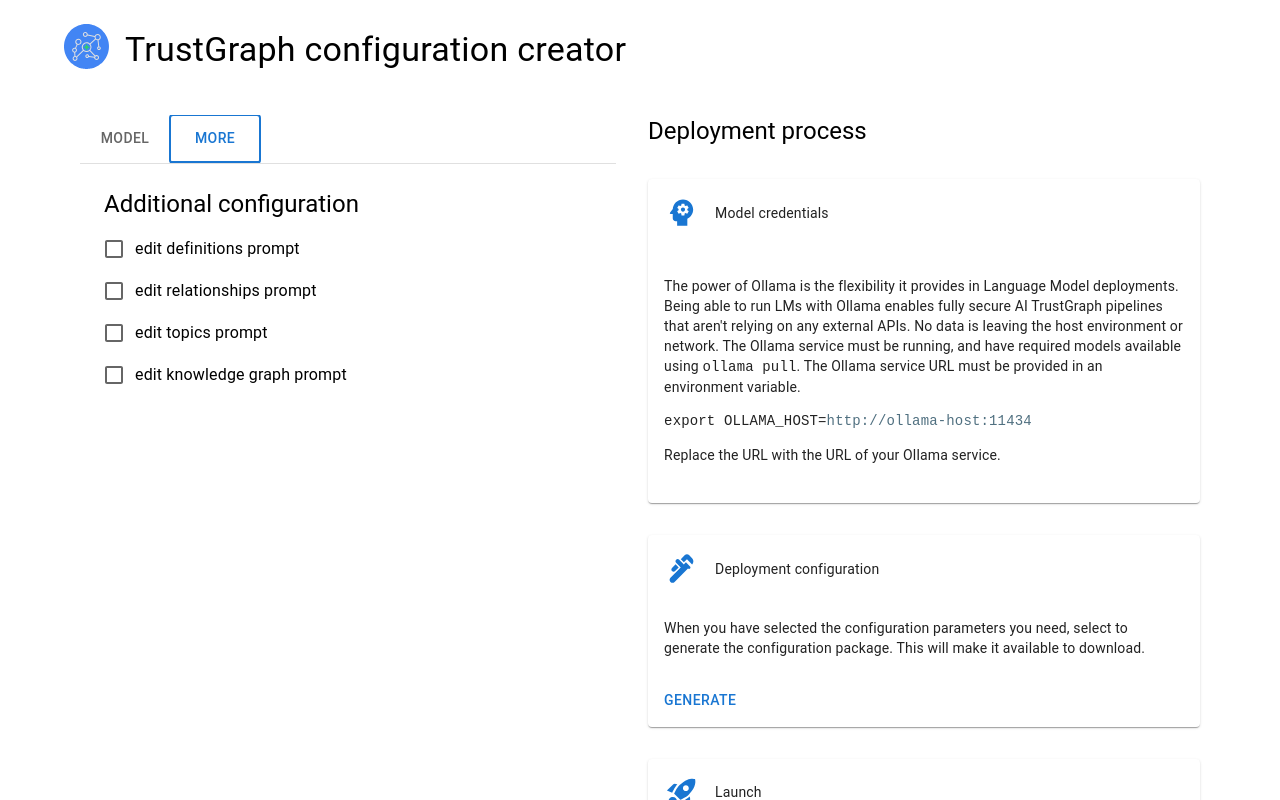
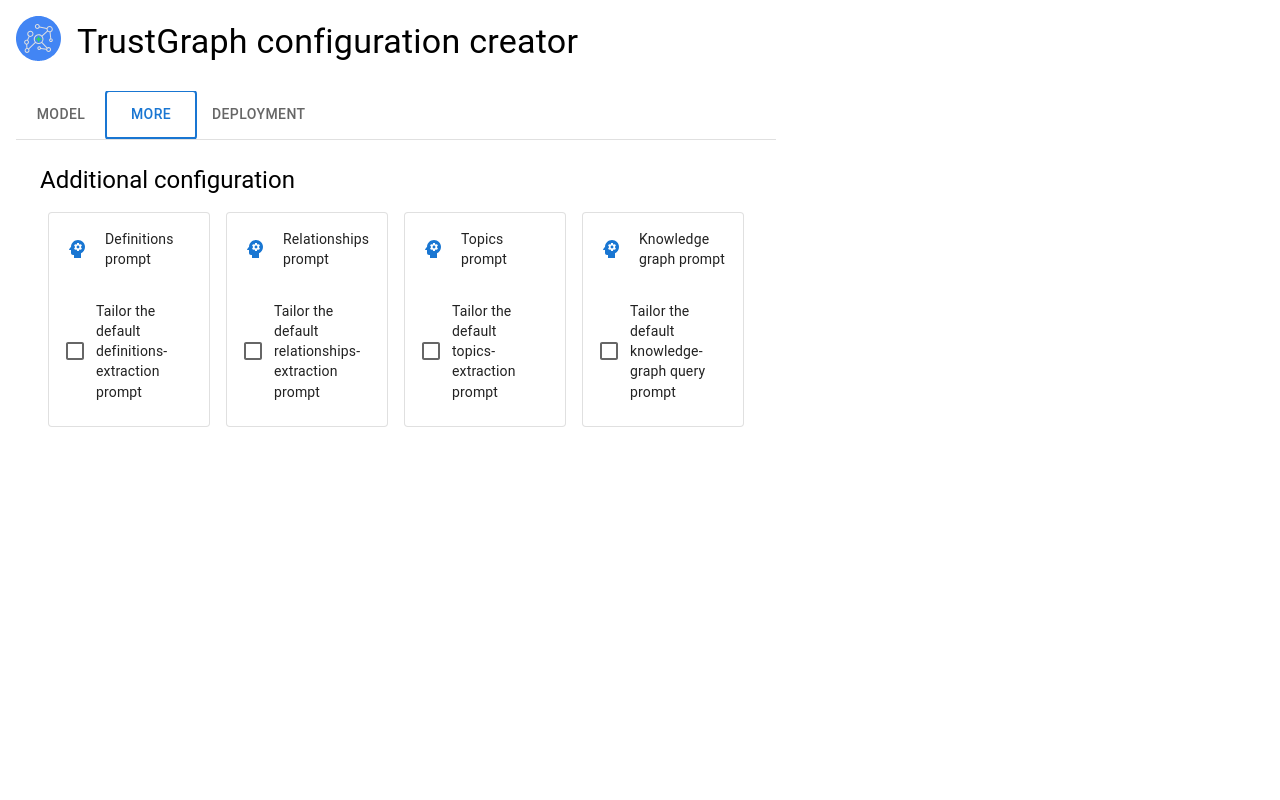
Before and after one commit to trustgraph-ai/simple-config-ui, a React (Vite) app: page / in a window 1280 px wide. Both pictures are taken after a click on the tab "MORE". Shown: the top 800 px of the page. Built offline with nearby package versions, Linux system fonts and the light colour scheme.

Commit message:
Pattern cards

```diff
--- a/src/App.scss
+++ b/src/App.scss
@@ -1,4 +1,11 @@
 #root {
-  margin: 0 auto;
-  padding: 1rem;
+    margin: 0 auto;
+    padding: 1rem;
+    height: 100vh;
 }
+
+body {
+    width: 100vh;
+    height: 100vh;
+    margin: 0;
+}
--- a/src/simple-editor/AdvancedOptions.tsx
+++ b/src/simple-editor/AdvancedOptions.tsx
@@ -1,9 +1,13 @@
 
 import React from 'react';
 
-import FormGroup from '@mui/material/FormGroup';
-import FormControlLabel from '@mui/material/FormControlLabel';
-import Checkbox from '@mui/material/Checkbox';
+import { FormGroup, FormControlLabel } from '@mui/material';
+import { Checkbox, Typography, Button } from '@mui/material';
+import { Card, CardHeader, CardContent, CardActions } from '@mui/material';
+import { Stack } from '@mui/material';
+import {
+    Psychology,
+} from '@mui/icons-material';
 
 import { useModelParamsStore } from './state/ModelParams';
 
@@ -55,48 +59,109 @@ const ParamsForm: React.FC = ({
     };
 
     return (
+        <>
 
+            <Stack direction="row">
+
+                <Card variant="outlined" sx={{ width: '16rem', m: 1 }}>
+                    <CardHeader
+                      avatar={<Psychology color="primary"/>}
+                      title="Definitions prompt"
+                    />
+                    <CardContent>
                         <FormGroup>
-
                             <FormControlLabel
                                 control={
                                     <Checkbox
                                         checked={definitions}
-                        onChange={onDefinitions}
+                                        onChange={onDefinitions}/>
+                                }
+                                label={
+                                    <Typography variant="body2">
+                                    Tailor the default definitions-extraction
+                                    prompt
+                                    </Typography>
+                                }
                             />
-                }
-                label="edit definitions prompt"
+                        </FormGroup>
+                    </CardContent>
+                </Card>
+
+                <Card variant="outlined" sx={{ width: '16rem', m : 1 }}>
+                    <CardHeader
+                      avatar={<Psychology color="primary"/>}
+                      title="Relationships prompt"
                     />
-
+                    <CardContent>
+                        <FormGroup>
                             <FormControlLabel
                                 control={
                                     <Checkbox
                                         checked={relationships}
-                        onChange={onRelationships}
+                                        onChange={onRelationships}/>
+                                }
+                                label={
+                                    <Typography variant="body2">
+                                    Tailor the default
+                                    relationships-extraction prompt
+                                    </Typography>
+                                }
                             />
-                }
-                label="edit relationships prompt"
+                        </FormGroup>
+                    </CardContent>
+                </Card>
+
+                <Card variant="outlined" sx={{ width: '16rem', m : 1 }}>
+                    <CardHeader
+                      avatar={<Psychology color="primary"/>}
+                      title="Topics prompt"
                     />
-
+                    <CardContent>
+                        <FormGroup>
                             <FormControlLabel
                                 control={
                                     <Checkbox
                                         checked={topics}
-                        onChange={onTopics}
+                                        onChange={onTopics}/>
+                                }
+                                label={
+                                    <Typography variant="body2">
+                                    Tailor the default
+                                    topics-extraction prompt
+                                    </Typography>
+                                }
                             />
-                }
-                label="edit topics prompt"
+                        </FormGroup>
+                    </CardContent>
+                </Card>
+
+                <Card variant="outlined" sx={{ width: '16rem', m : 1 }}>
+                    <CardHeader
+                      avatar={<Psychology color="primary"/>}
+                      title="Knowledge graph prompt"
                     />
+                    <CardContent>
+                        <FormGroup>
                             <FormControlLabel
                                 control={
                                     <Checkbox
                                         checked={kgQuery}
-                        onChange={onKgQuery}
-                    />
+                                        onChange={onKgQuery}/>
                                 }
-                label="edit knowledge graph prompt"
+                                label={
+                                    <Typography variant="body2">
+                                    Tailor the default
+                                    knowledge-graph query prompt
+                                    </Typography>
+                                }
                             />
                         </FormGroup>
+                    </CardContent>
+                </Card>
+
+            </Stack>
+
+        </>
 
     );
 };
--- a/src/simple-editor/Configuration.tsx
+++ b/src/simple-editor/Configuration.tsx
@@ -6,26 +6,27 @@ import { Tabs, Tab } from '@mui/material';
 
 import ParamsForm from './ParamsForm';
 import AdvancedOptions from './AdvancedOptions';
+import Deployment from './Deployment';
 import { useModelParamsStore } from './state/ModelParams';
 
 interface TabPanelProps {
     children?: React.ReactNode;
-    index: number;
-    value: number;
+    tabId: string;
+    value: string;
 }
 
 function CustomTabPanel(props: TabPanelProps) {
-    const { children, value, index, ...other } = props;
+    const { children, tabId, value, ...other } = props;
 
     return (
         <div
             role="tabpanel"
-            hidden={value !== index}
-            id={`simple-tabpanel-${index}`}
-            aria-labelledby={`simple-tab-${index}`}
+            hidden={value !== tabId}
+            id={`simple-tabpanel-${tabId}`}
+            aria-labelledby={`simple-tab-${tabId}`}
             {...other}
         >
-            {value === index && <Box sx={{ p: 3 }}>{children}</Box>}
+            {value === tabId && <Box sx={{ p: 3 }}>{children}</Box>}
         </div>
     );
 }
@@ -38,21 +39,23 @@ const tabs = (opts : Set<string>) => {
     const KG_QUERY_PROMPT = "kg-query-prompt";
 
     let tabs = [
-        <Tab label="Model"/>,
-        <Tab label="More"/>
+        <Tab key="model" value="model" label="Model"/>,
+        <Tab key="more" value="more" label="More"/>
     ];
 
     if (opts.has(DEFINITIONS_PROMPT))
-        tabs.push(<Tab label="Definitions prompt"/>);
+        tabs.push(<Tab key="defs" value="defs" label="Definitions prompt"/>);
 
     if (opts.has(RELATIONSHIPS_PROMPT))
-        tabs.push(<Tab label="Relationships prompt"/>);
+        tabs.push(<Tab key="rels" value="rels" label="Relationships prompt"/>);
 
     if (opts.has(TOPICS_PROMPT))
-        tabs.push(<Tab label="Topics prompt"/>);
+        tabs.push(<Tab key="tops" value="topics" label="Topics prompt"/>);
 
     if (opts.has(KG_QUERY_PROMPT))
-        tabs.push(<Tab label="Knowledge graph prompt"/>);
+        tabs.push(<Tab key="kgq" value="kgq" label="Knowledge graph prompt"/>);
+
+    tabs.push(<Tab key="depl" value="deployment" label="Deployment"/>);
 
     return tabs;
 
@@ -60,10 +63,10 @@ const tabs = (opts : Set<string>) => {
 
 const Configuration: React.FC = () => {
 
-    const [value, setValue] = React.useState(0);
+    const [value, setValue] = React.useState("model");
 
-    const handleChange = (event: React.SyntheticEvent, newValue: number) => {
-        setValue(newValue);
+    const handleChange = (event: React.SyntheticEvent, value: string) => {
+        setValue(value);
     };
 
 
@@ -75,12 +78,15 @@ const Configuration: React.FC = () => {
         <>
 
             <Box sx={{ borderBottom: 1, borderColor: 'divider' }}>
-                <Tabs value={value} onChange={handleChange}>
+                <Tabs
+                    value={value} onChange={handleChange}
+                    variant="scrollable"
+                >
                     {tabs(advancedOptions)}
                 </Tabs>
             </Box>
 
-            <CustomTabPanel value={value} index={0}>
+            <CustomTabPanel value={value} tabId="model">
 
                 <Typography variant="h5" component="h2" gutterBottom>
                   Model parameters
@@ -90,7 +96,7 @@ const Configuration: React.FC = () => {
 
             </CustomTabPanel>
 
-            <CustomTabPanel value={value} index={1}>
+            <CustomTabPanel value={value} tabId="more">
 
                 <Typography variant="h5" component="h2" gutterBottom>
                   Additional configuration
@@ -100,7 +106,7 @@ const Configuration: React.FC = () => {
 
             </CustomTabPanel>
 
-            <CustomTabPanel value={value} index={2}>
+            <CustomTabPanel value={value} tabId="defs">
 
                 <Typography variant="h5" component="h2" gutterBottom>
                   Definitions prompt
@@ -110,7 +116,7 @@ const Configuration: React.FC = () => {
 
             </CustomTabPanel>
 
-            <CustomTabPanel value={value} index={3}>
+            <CustomTabPanel value={value} tabId="rels">
 
                 <Typography variant="h5" component="h2" gutterBottom>
                   Relationships prompt
@@ -120,7 +126,7 @@ const Configuration: React.FC = () => {
 
             </CustomTabPanel>
 
-            <CustomTabPanel value={value} index={4}>
+            <CustomTabPanel value={value} tabId="tops">
 
                 <Typography variant="h5" component="h2" gutterBottom>
                   Topics prompt
@@ -130,13 +136,27 @@ const Configuration: React.FC = () => {
 
             </CustomTabPanel>
 
-            <CustomTabPanel value={value} index={5}>
+            <CustomTabPanel value={value} tabId="kgq">
 
                 <Typography variant="h5" component="h2" gutterBottom>
                   Knowledge graph query prompt
                 </Typography>
 
                 <p>asdasdasd</p>
+
+            </CustomTabPanel>
+
+            <CustomTabPanel value={value} tabId="depl">
+
+                <Box className="deployment">
+
+                    <Typography variant="h5" component="h2" gutterBottom>
+                      Deployment process
+                    </Typography>
+
+                    <Deployment/>
+
+                </Box>
 
             </CustomTabPanel>
 
--- a/src/simple-editor/SimpleEditor.scss
+++ b/src/simple-editor/SimpleEditor.scss
@@ -6,25 +6,28 @@
 }
 
 .layout {
+
     display: flex;
 
     & > * {
-        margin: 1rem;
+//        margin: 1rem;
     }
 
 }
 
 .editor {
     width: 90vw;
-    margin: auto;
+    margin-left: auto;
+    margin-right: auto;
+    margin-top: 1rem;
 }
 
 .params {
-    width: 34rem;
+    width: 95vh;
 }
 
 .deployment {
-    width: 35rem;
+    width: 95vh;
 }
 
 .variable {
--- a/src/simple-editor/SimpleEditor.tsx
+++ b/src/simple-editor/SimpleEditor.tsx
@@ -3,7 +3,6 @@ import React from 'react';
 
 import { Typography, Box } from '@mui/material';
 
-import Deployment from './Deployment';
 import Banner from './Banner.tsx';
 import Configuration from './Configuration.tsx';
 
@@ -25,16 +24,6 @@ const SimpleEditor: React.FC = () => {
 
                 </Box>
 
-                <Box className="deployment">
-
-                    <Typography variant="h5" component="h2" gutterBottom>
-                      Deployment process
-                    </Typography>
-
-                    <Deployment/>
-
-                </Box>
-
             </Box>
 
       </Box>
```
Lines whose indentation alone changed are shown as unchanged.
